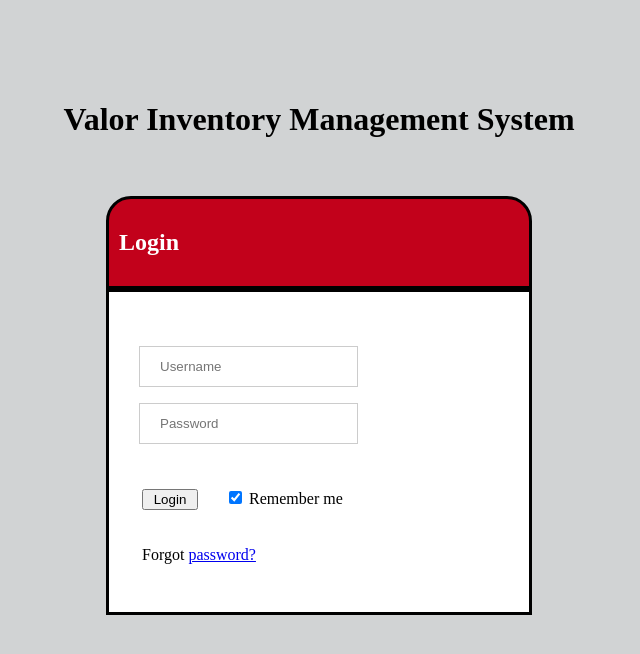
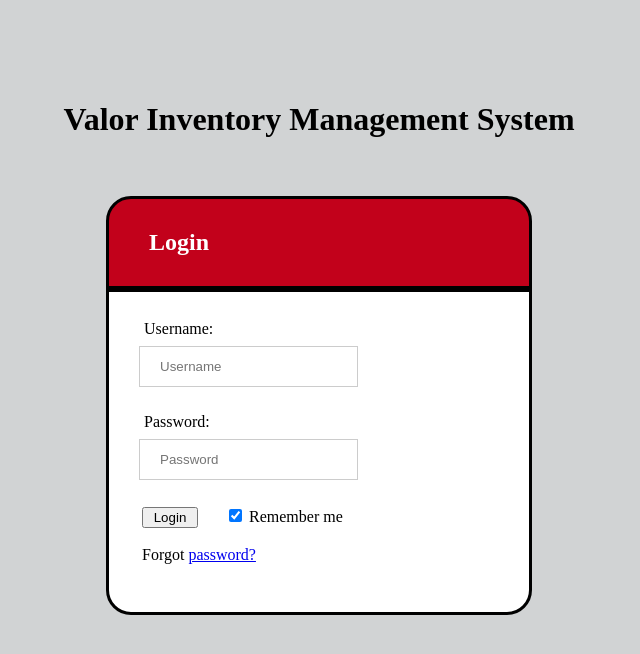
Before and after one commit to jfarmer32/TheExceptionsGroup, a PHP site: page / in a window 1280 px wide. Shown: the top 654 px of the page, without its empty margins (321-961 px from the left). Run offline with PHP 8.4, Linux system fonts and the light colour scheme.

Commit message:
Update index.php

```diff
--- a/index.php
+++ b/index.php
@@ -1,6 +1,5 @@
 <?php
 	include('login.php');
-
 ?>
 <!DOCTYPE html>
 <html>
@@ -30,7 +29,8 @@ input[type=submit]{
 	margin: auto;
 	height: 300px;
 	background-color:#FFFFFF;
-
+	border-bottom-right-radius: 25px;
+	border-bottom-left-radius: 25px;
 }
 .l{
 	border: 3px solid;
@@ -48,6 +48,10 @@ input[type=submit]{
 }
 h2{
 	background-color:  #c2011b;
+	padding-left: 30px;
+}
+label2{
+	padding-left: 25px;
 }
 </style>
 </head>
@@ -61,15 +65,17 @@ h2{
 </div>
 <div class="login" align="left">
  <form action="index.php" method="post">
-	<br></br>
-    <input name="username" type="text" placeholder="Username" name="uname" id="username"> <br>
+	<br>
+	<label2>Username:</label2><br>
+    <input name="username" type="text" placeholder="Username" name="uname" id="username"> <br><br>
+	<label2>Password:</label2><br>
     <input name="password" type="password" placeholder="Password" name="psw"><br>
-	<br></br>
+	<br>
     <input name = "send" type = "submit" value = " Login ">
 
     <label>
       <input type="checkbox" checked="checked" name="remember"> Remember me
-    </label><br><br><br>
+    </label><br><br>
 
     <span class="psw">Forgot <a href="#">password?</a></span>
 	<span> <?php echo $error; ?></span>
```
